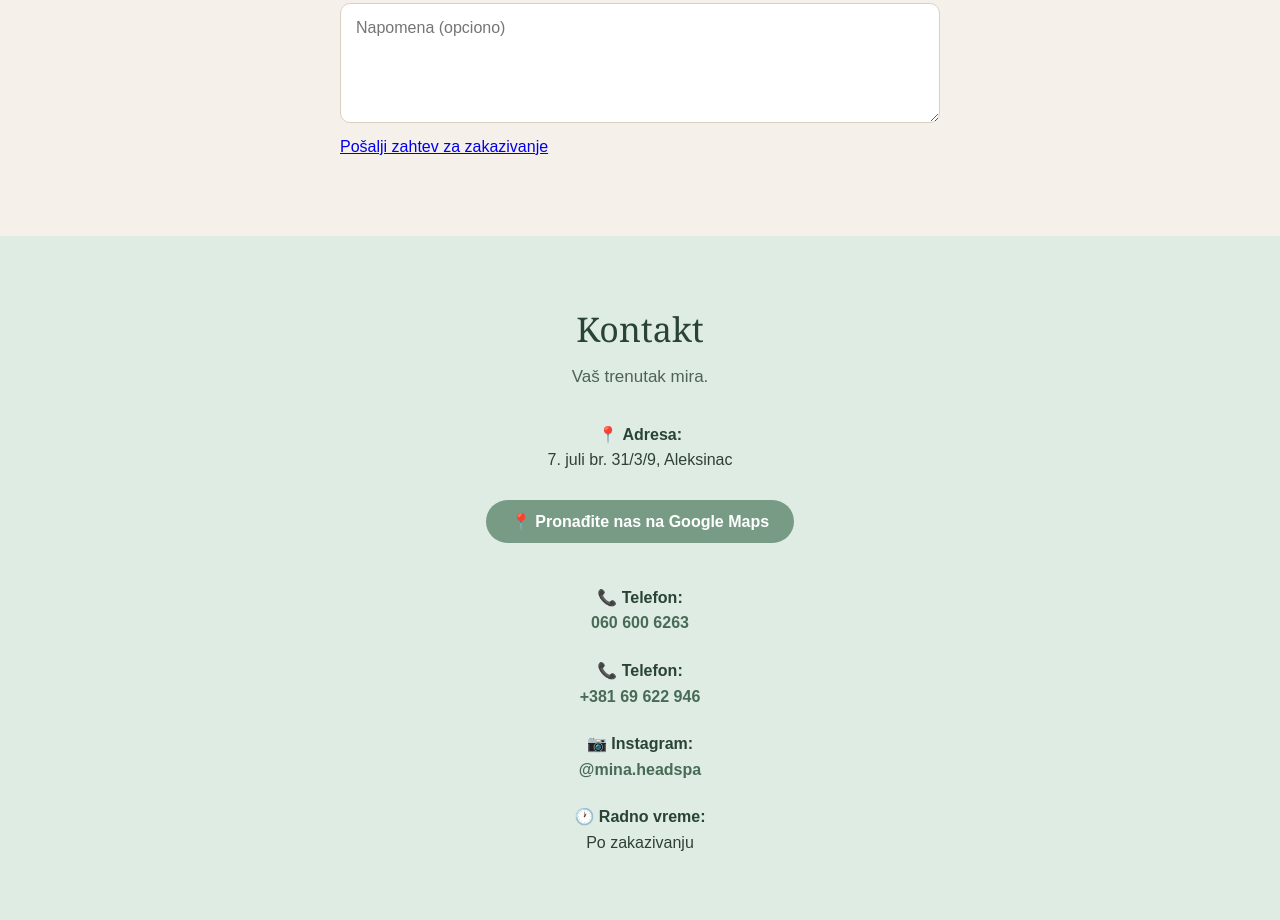
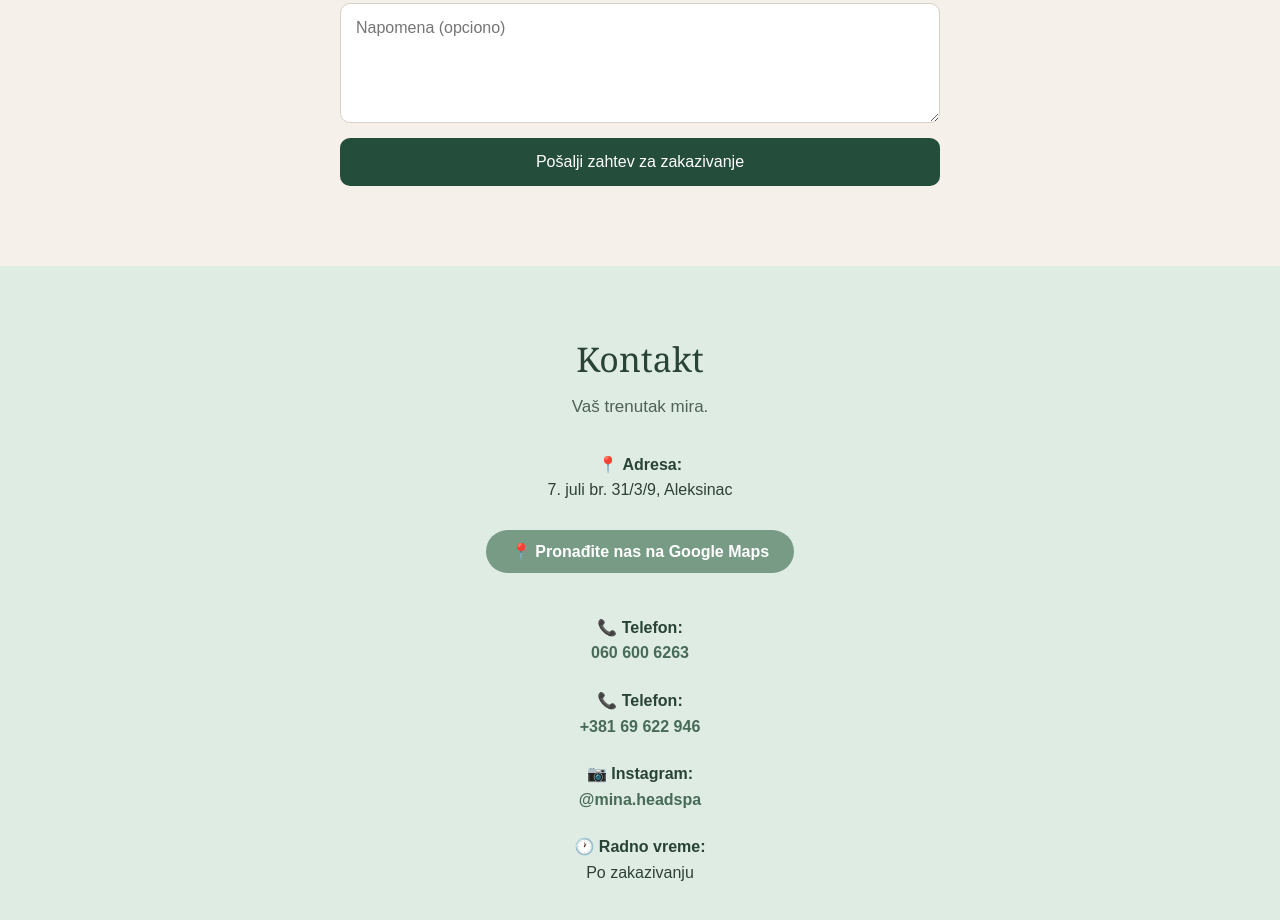
Before and after one commit to Milica-Trandafilovic/mina-head-spa, a plain HTML site: page index.html in a window 1280 px wide. Shown: the part 3668-4588 px from the top of the page. Drawn offline with Linux system fonts and the light colour scheme.

Commit message:
index.html

```diff
--- a/index.html
+++ b/index.html
@@ -239,10 +239,9 @@
         placeholder="Napomena (opciono)"
     ></textarea>
 
-  <a href="sms:0606006263">
-    Pošalji zahtev za zakazivanje
-</a>
-
+  <button type="submit">
+      Pošalji zahtev za zakazivanje
+  </button>
 </form>
         </section>
 
```
